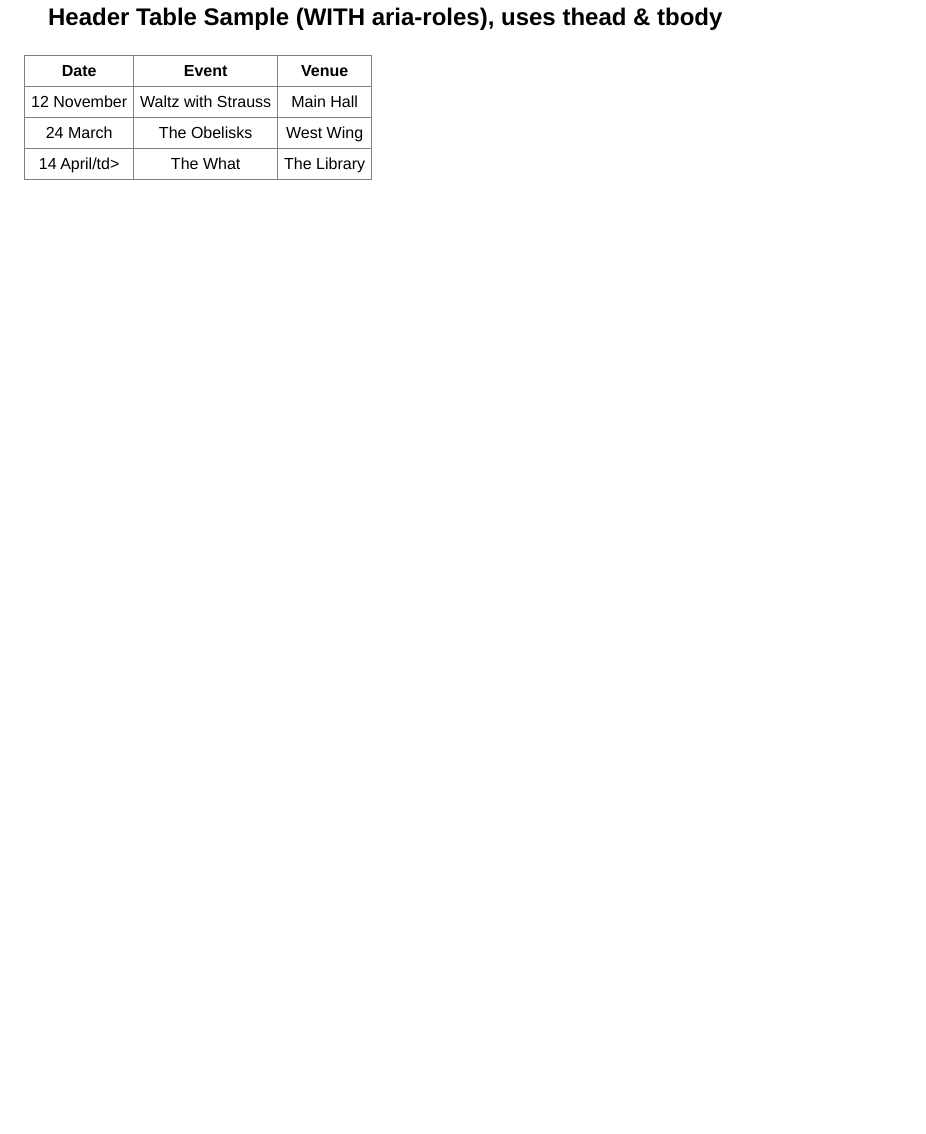
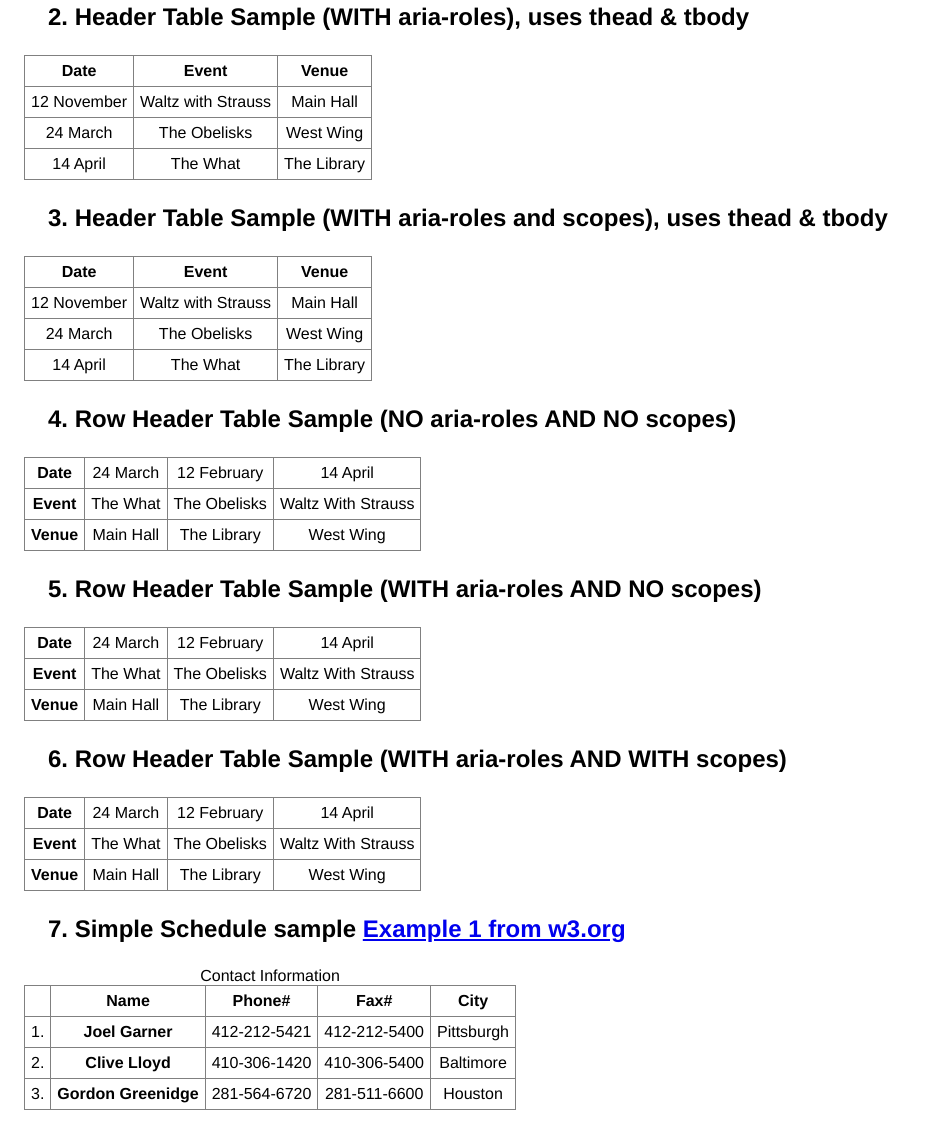
Before and after one commit to essjay05/accessibility-html-testing, a plain HTML site: page sr-table-tests/index.html in a window 1280 px wide. Shown: the part 283-1417 px from the top of the page, without its empty margins (0-926 px from the left). Before the commit the page ends 800 px from the top, so only its background shows below. Drawn offline with Linux system fonts and the light colour scheme.

Commit message:
Added rowheader examples and W3.org simple schedule sample.

```diff
--- a/sr-table-tests/index.html
+++ b/sr-table-tests/index.html
@@ -30,7 +30,7 @@
 <body>
   <h1>Screenreader Table Plain HTML Tests</h1>
   <section>
-    <h2>Header Table Sample (no scope OR aria-roles), uses thead & tbody</h2>
+    <h2>1. Header Table Sample (no scope OR aria-roles), uses thead & tbody</h2>
     <table>
       <thead>
         <tr>
@@ -51,7 +51,7 @@
           <td>West Wing</td>
         </tr>
         <tr>
-          <td>14 April/td>
+          <td>14 April</td>
           <td>The What</td>
           <td>The Library</td>
         </tr>
@@ -59,7 +59,7 @@
     </table>
   </section>
   <section>
-    <h2>Header Table Sample (WITH aria-roles), uses thead & tbody</h2>
+    <h2>2. Header Table Sample (WITH aria-roles), uses thead & tbody</h2>
     <table>
       <thead>
         <tr role="row">
@@ -80,12 +80,141 @@
           <td role="cell">West Wing</td>
         </tr>
         <tr role="row">
-          <td role="cell">14 April/td>
+          <td role="cell">14 April</td>
           <td role="cell">The What</td>
           <td role="cell">The Library</td>
         </tr>
       </tbody>
     </table>
   </section>
+  <section>
+    <h2>3. Header Table Sample (WITH aria-roles and scopes), uses thead & tbody</h2>
+    <table>
+      <thead>
+        <tr role="row">
+          <th role="columnheader" scope="col">Date</th>
+          <th role="columnheader" scope="col">Event</th>
+          <th role="columnheader" scope="col">Venue</th>
+        </tr>
+      </thead>
+      <tbody>
+        <tr role="row">
+          <td role="cell">12 November</td>
+          <td role="cell">Waltz with Strauss</td>
+          <td role="cell">Main Hall</td>
+        </tr>
+        <tr role="row">
+          <td role="cell">24 March</td>
+          <td role="cell">The Obelisks</td>
+          <td role="cell">West Wing</td>
+        </tr>
+        <tr role="row">
+          <td role="cell">14 April</td>
+          <td role="cell">The What</td>
+          <td role="cell">The Library</td>
+        </tr>
+      </tbody>
+    </table>
+  </section>
+  <section>
+    <h2>4. Row Header Table Sample (NO aria-roles AND NO scopes)</h2>
+    <table>
+      <tr>
+        <th>Date</th>
+        <td>24 March</td>
+        <td>12 February</td>
+        <td>14 April</td>
+      </tr>
+      <tr>
+        <th>Event</th>
+        <td>The What</td>
+        <td>The Obelisks</td>
+        <td>Waltz With Strauss</td>
+      </tr>
+      <tr>
+        <th>Venue</th>
+        <td>Main Hall</td>
+        <td>The Library</td>
+        <td>West Wing</td>
+      </tr>
+    </table>
+  </section>
+  <section>
+    <h2>5. Row Header Table Sample (WITH aria-roles AND NO scopes)</h2>
+    <table>
+      <tr role="row">
+        <th role="rowheader">Date</th>
+        <td role="cell">24 March</td>
+        <td role="cell">12 February</td>
+        <td role="cell">14 April</td>
+      </tr>
+      <tr role="row">
+        <th role="rowheader">Event</th>
+        <td role="cell">The What</td>
+        <td role="cell">The Obelisks</td>
+        <td role="cell">Waltz With Strauss</td>
+      </tr>
+      <tr role="row">
+        <th role="rowheader">Venue</th>
+        <td role="cell">Main Hall</td>
+        <td role="cell">The Library</td>
+        <td role="cell">West Wing</td>
+      </tr>
+    </table>
+  </section>
+  <section>
+    <h2>6. Row Header Table Sample (WITH aria-roles AND WITH scopes)</h2>
+    <table>
+      <tr role="row">
+        <th role="rowheader" scope="row">Date</th>
+        <td role="cell">24 March</td>
+        <td role="cell">12 February</td>
+        <td role="cell">14 April</td>
+      </tr>
+      <tr role="row">
+        <th role="rowheader" scope="row">Event</th>
+        <td role="cell">The What</td>
+        <td role="cell">The Obelisks</td>
+        <td role="cell">Waltz With Strauss</td>
+      </tr>
+      <tr role="row">
+        <th role="rowheader" scope="row">Venue</th>
+        <td role="cell">Main Hall</td>
+        <td role="cell">The Library</td>
+        <td role="cell">West Wing</td>
+      </tr>
+    </table>
+  </section>
+  <section>
+    <h2>7. Simple Schedule sample <a href="https://www.w3.org/WAI/WCAG21/Techniques/html/H63" rel="noreferrer nofollow">Example 1 from w3.org</a></h2>
+    <table border="1">
+      <caption>Contact Information</caption>
+      <tr>
+        <td></td>
+        <th scope="col">Name</th>
+        <th scope="col">Phone#</th>
+        <th scope="col">Fax#</th>
+        <th scope="col">City</th>
+      </tr><tr>
+        <td>1.</td>
+        <th scope="row">Joel Garner</th>
+        <td>412-212-5421</td>
+        <td>412-212-5400</td>
+        <td>Pittsburgh</td>
+      </tr><tr>
+        <td>2.</td>
+        <th scope="row">Clive Lloyd</th>
+        <td>410-306-1420</td>
+        <td>410-306-5400</td>
+        <td>Baltimore</td>
+      </tr><tr>
+        <td>3.</td>
+        <th scope="row">Gordon Greenidge</th>
+        <td>281-564-6720</td>
+        <td>281-511-6600</td>
+        <td>Houston</td>
+      </tr>
+    </table>
+  </section>
 </body>
 </html>
```
